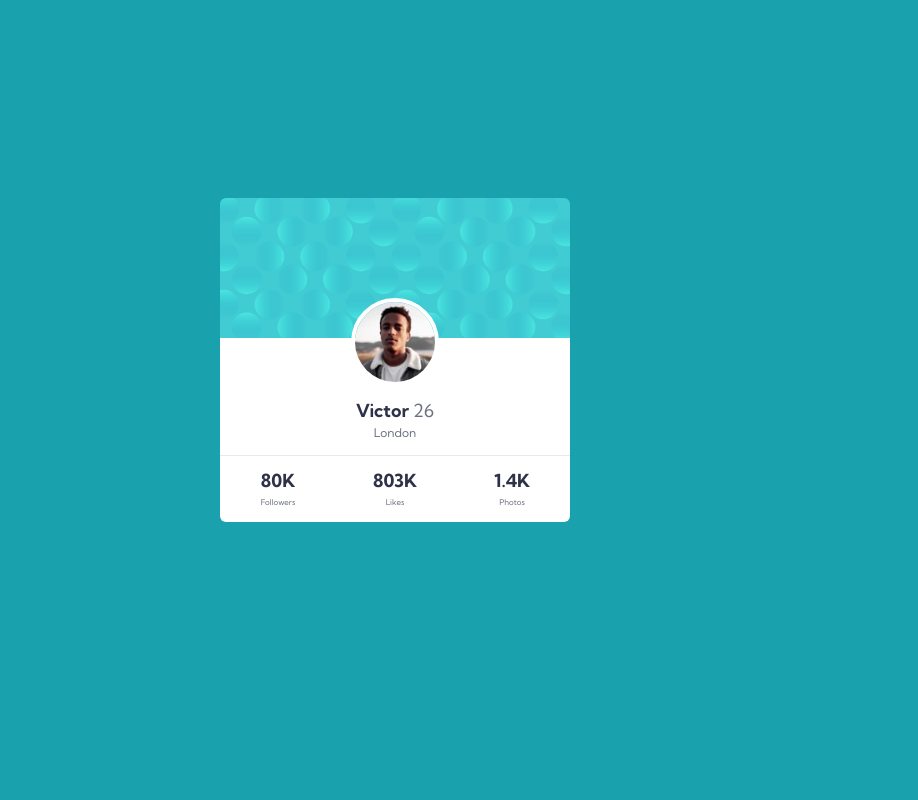
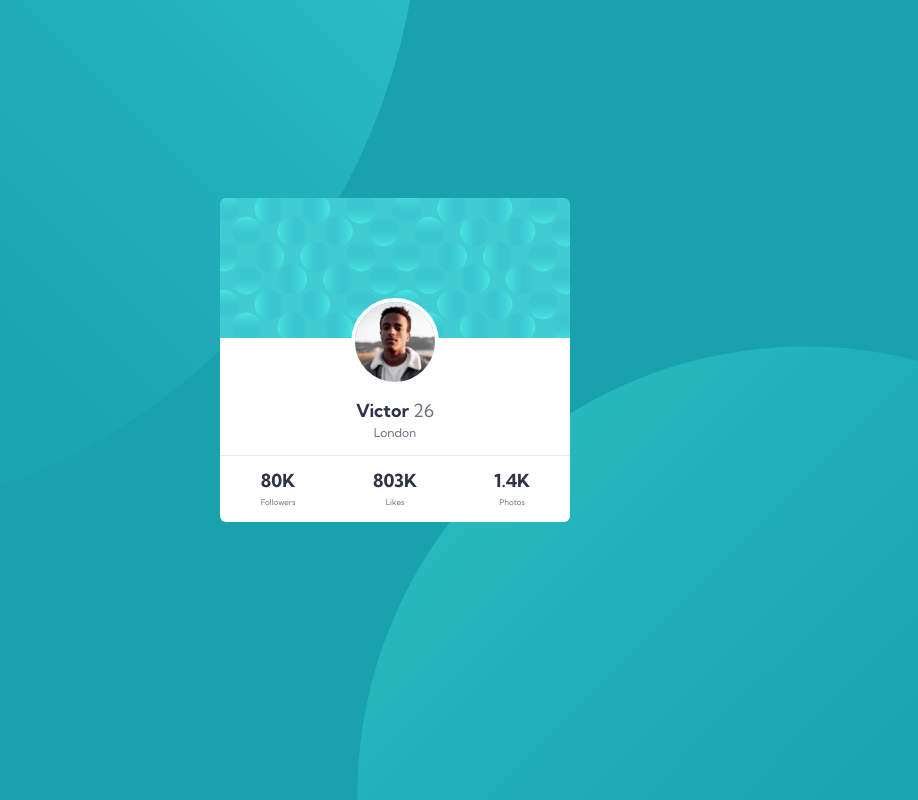
Before and after one commit to strikes7/FEM-profile-card-component, a website: page index.html in a window 1280 px wide. Shown: the whole page, without its empty margins (245-1163 px from the left). Drawn offline with Linux system fonts and the light colour scheme; the site is published under a folder, as on GitHub Pages, so addresses that start at the root find nothing.

Commit message:
fix: changed background urls to relative

```diff
--- a/src/sass/style.scss
+++ b/src/sass/style.scss
@@ -3,8 +3,8 @@
 body {
   font-family: "Kumbh Sans", sans-serif;
   background-color: $clr-bg-primary;
-  background-image: url("/images/bg-pattern-top.svg"),
-    url("/images/bg-pattern-bottom.svg");
+  background-image: url("../images/bg-pattern-top.svg"),
+    url("../images/bg-pattern-bottom.svg");
   background-size: 100%, 70%;
   background-position: -48vmax -59vmax, 47vmax 27vmax;
   background-repeat: no-repeat;
```
Also changed, not shown: css/style.css.
